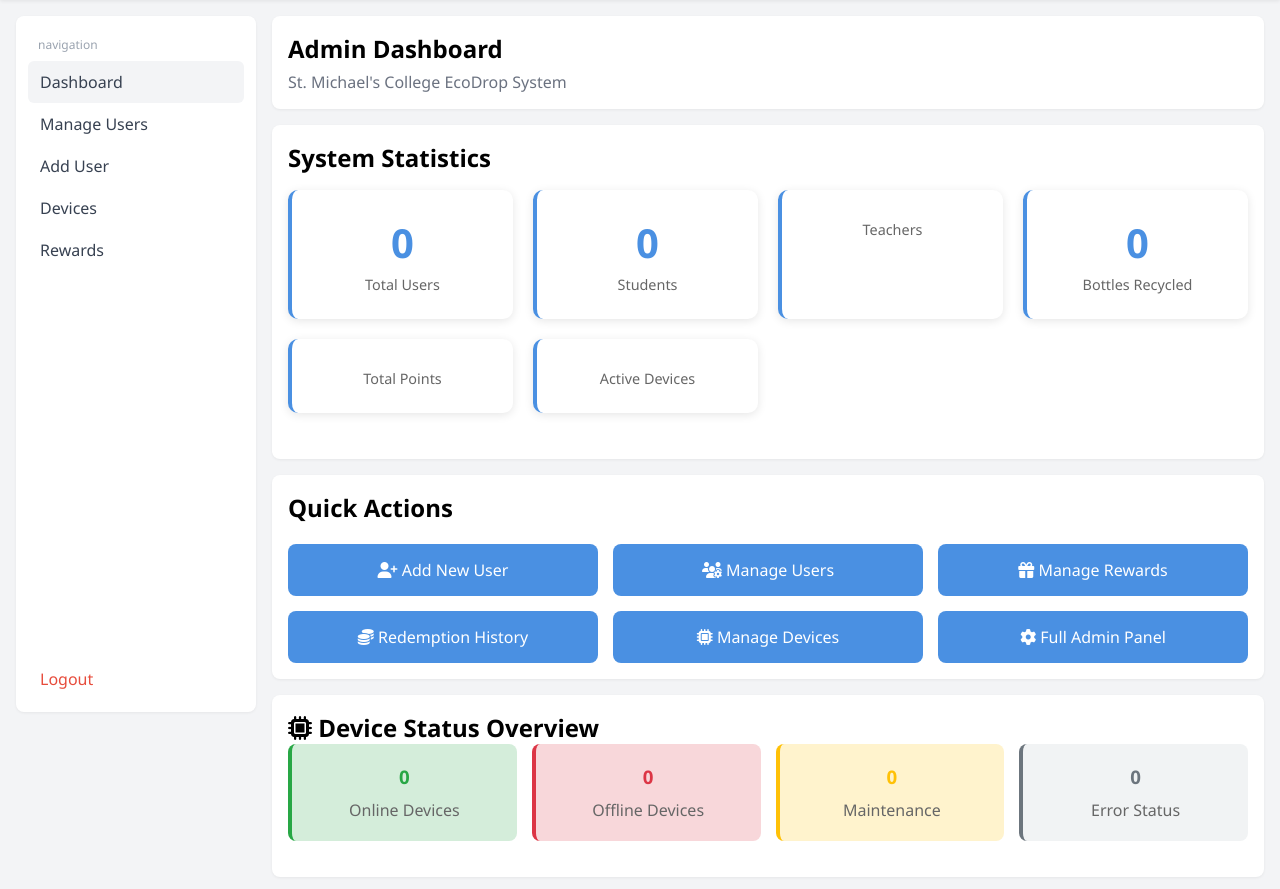
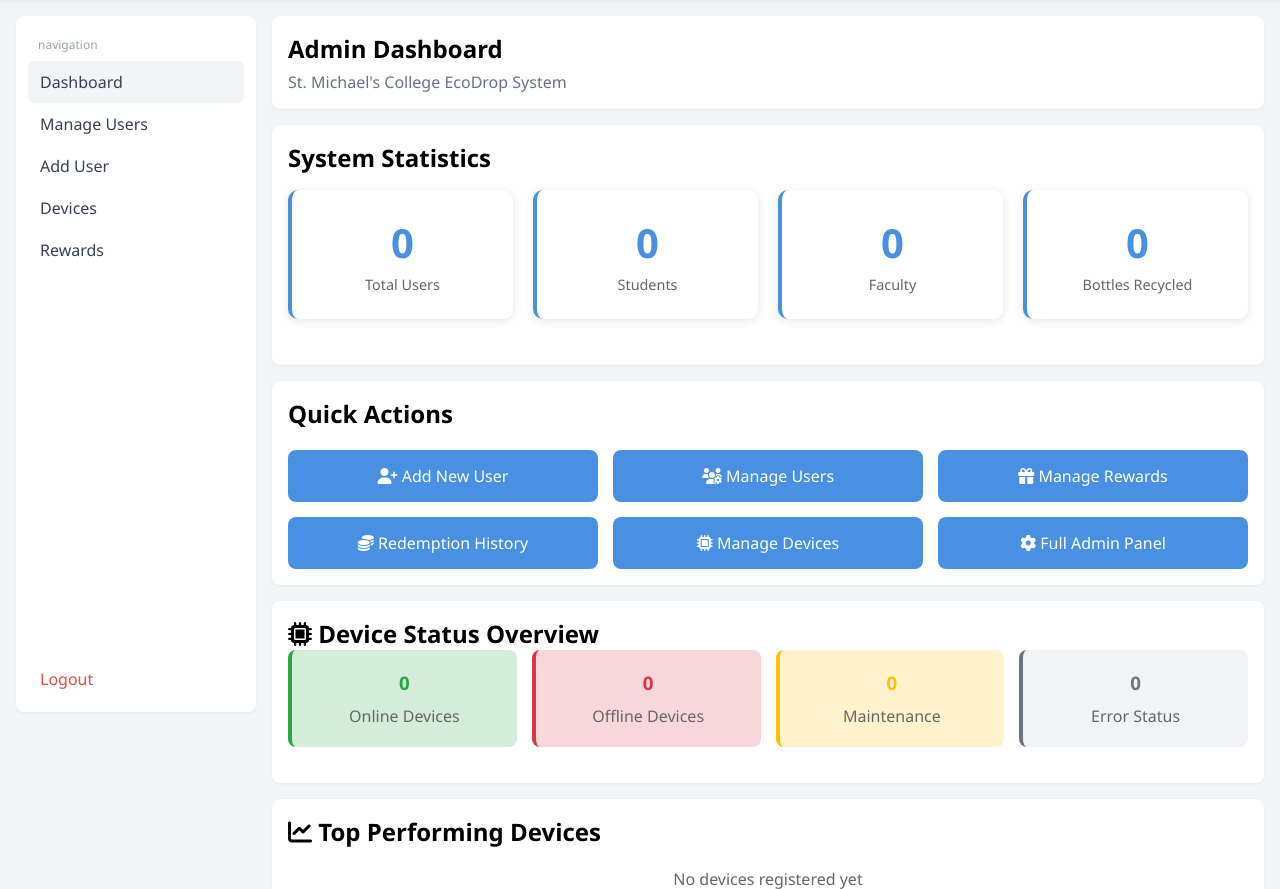
Before and after one commit to capstoneproj2025-afk/SMC_EcoDrop, a Django app: page /admin_dashboard/ in a window 1280 px wide. Shown: the part 56-945 px from the top of the page. Run offline with Django 4.2, Linux system fonts and the light colour scheme; the visitor is signed in with stand-in values (Sample User, id 1); data comes from the database, SQL or seed files in the repository; data that the repository does not hold is empty.

Commit message:
Update admin dashboard: change Teachers to Faculty and remove Total Points/Active Devices cards

```diff
--- a/core/views.py
+++ b/core/views.py
@@ -227,7 +227,7 @@ def admin_dashboard_view(request):
     # User statistics
     total_users = UserProfile.objects.count()
     student_users = UserProfile.objects.filter(user__is_staff=False).count()
-    staff_users = UserProfile.objects.filter(user__is_staff=True).count()
+    faculty_users = UserProfile.objects.filter(user__is_staff=True).count()
 
     # Recycling statistics
     total_bottles = Entry.objects.aggregate(total=Sum('no_bottle'))['total'] or 0
@@ -275,7 +275,7 @@ def admin_dashboard_view(request):
     context = {
         'total_users': total_users,
         'student_users': student_users,
-        'staff_users': staff_users,
+        'faculty_users': faculty_users,
         'total_bottles': total_bottles,
         'total_points_earned': total_points_earned,
         'total_points_redeemed': total_points_redeemed,
--- a/templates/core/admin_dashboard.html
+++ b/templates/core/admin_dashboard.html
@@ -127,20 +127,12 @@
             <div class="stat-label">Students</div>
         </div>
         <div class="stat-card">
-            <span class="stat-number">{{ teacher_users }}</span>
-            <div class="stat-label">Teachers</div>
+            <span class="stat-number">{{ faculty_users }}</span>
+            <div class="stat-label">Faculty</div>
         </div>
         <div class="stat-card">
             <span class="stat-number">{{ total_bottles }}</span>
             <div class="stat-label">Bottles Recycled</div>
-        </div>
-        <div class="stat-card">
-            <span class="stat-number">{{ total_points }}</span>
-            <div class="stat-label">Total Points</div>
-        </div>
-        <div class="stat-card">
-            <span class="stat-number">{{ active_devices }}</span>
-            <div class="stat-label">Active Devices</div>
         </div>
     </div>
 </section>
```
